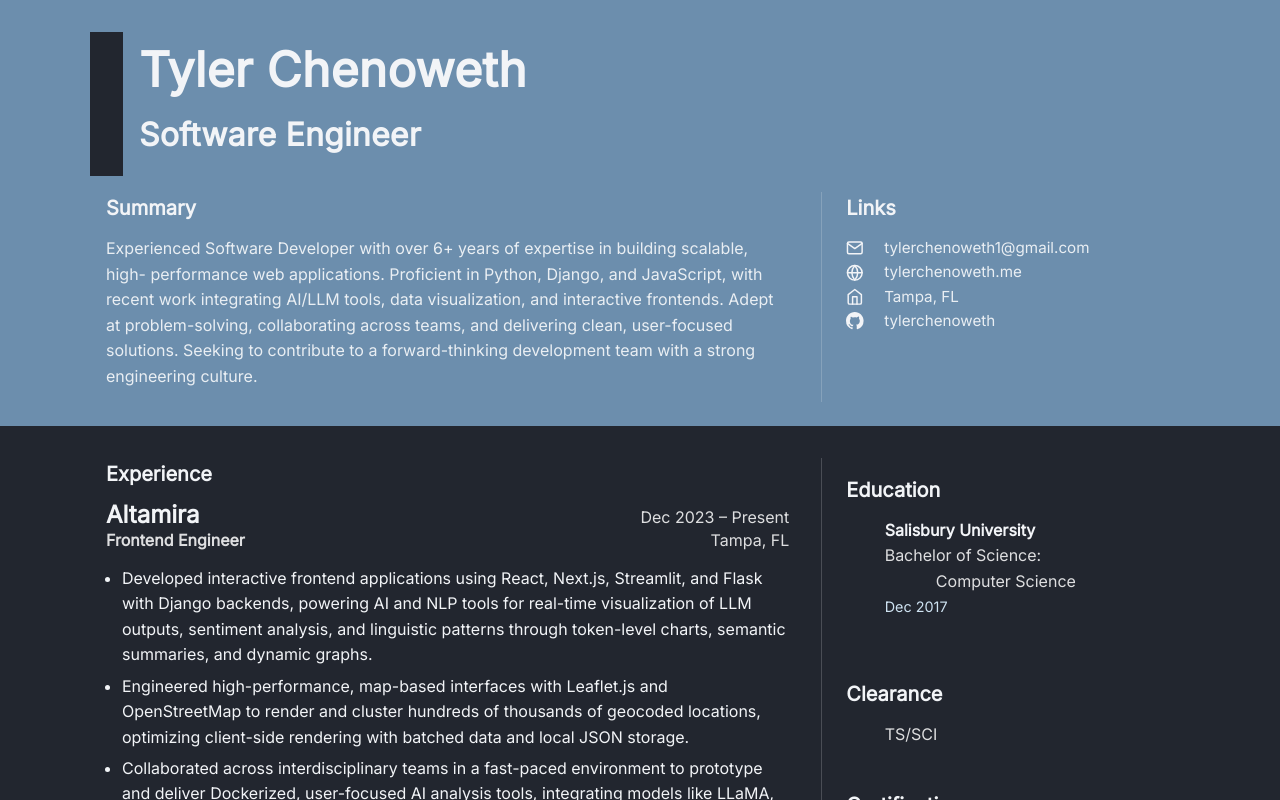
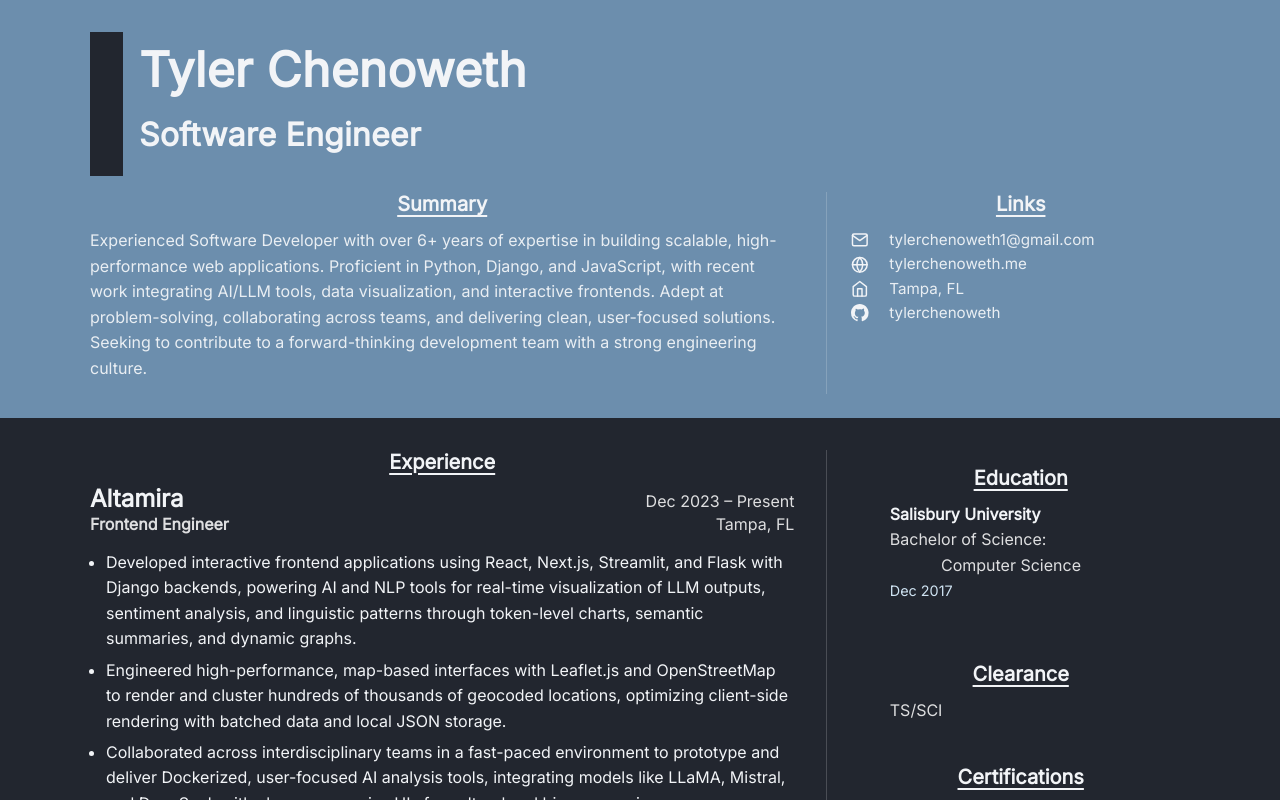
Before and after one commit to tylerchenoweth/Resume, a React (Create React App) app in the folder resume/: page / in a window 1280 px wide. Shown: the top 800 px of the page. Built offline with nearby package versions, Linux system fonts and the light colour scheme.

Commit message:
added classes for section titles

```diff
--- a/resume/src/App.css
+++ b/resume/src/App.css
@@ -40,7 +40,7 @@ a:hover { text-decoration: underline; }
   gap: var(--space-6);
   max-width: var(--maxw);
   margin: 0 auto;
-  padding: 0 var(--space-4);
+  /* padding: 0 var(--space-4); */
 }
 
 /* ---------- Header ---------- */
@@ -49,8 +49,6 @@ a:hover { text-decoration: underline; }
   color: var(--text);
   padding: var(--space-6) 0 var(--space-5);
 }
-
-
 
 .nameTitle {
   display: flex;
@@ -64,7 +62,6 @@ a:hover { text-decoration: underline; }
   width: 3%;
 }
 
-
 .name {
   max-width: var(--maxw);
   margin: 0 auto var(--space-4);
@@ -74,27 +71,29 @@ a:hover { text-decoration: underline; }
   font-size: 3rem;
   font-weight: 700;
   letter-spacing: 0.2px;
-
-
 }
 
 .jobTitle {
   max-width: var(--maxw);
-
   margin: 0 auto var(--space-4);
   padding: 0 var(--space-4);
   /* font-size: clamp(28px, 4vw, 34px); */
   font-size: 2rem;
   font-weight: 700;
   letter-spacing: 0.2px;
-
-
 }
 
+.sectionTitle {
+  font-size: 1.5rem;           /* pick the size you want for all four */
+  font-weight: 700;
+  line-height: 1.2;
+  text-align: center;
 
-
-
-
+  /* underline that looks nice */
+  text-decoration: underline;
+  text-underline-offset: 0.2em;
+  text-decoration-thickness: 2px;
+}
 
 /* Header columns: 66 / 34 split */
 .headerLeft  { flex: 0 1 66%; }
@@ -152,17 +151,13 @@ li { margin: 0 0 0.35rem 0; }
 .App-link { color: #61dafb; }
 
 /* ---------- Responsive ---------- */
-@media (max-width: 900px) {
+@media screen and (max-width: 900px) {
   .leftRight { flex-direction: column; }
   .headerRight, .mainRight {
     border-left: 0;
     padding-left: 0;
   }
 }
-
-
-
-
 
 /* Remove line from any headerRight by default */
 .App-header .headerRight {
@@ -176,9 +171,49 @@ li { margin: 0 0 0.35rem 0; }
   padding-left: var(--space-5);
 }
 
-@media (max-width: 900px) {
+@media screen and (max-width: 900px) {
   .App-header .leftRight > :nth-child(2) {
     border-left: 0;
     padding-left: 0;
   }
 }
+
+
+
+@media print {
+  /* 1) Let columns split across pages */
+  .leftRight,
+  .headerLeft, .headerRight,
+  .mainLeft, .mainRight {
+    break-inside: auto !important;
+    page-break-inside: auto !important;
+  }
+
+  /* Keep "avoid" ONLY on small/self-contained blocks */
+  .ExperienceBlock,
+  .SkillBlock,
+  .certItem,
+  .educationItem {
+    break-inside: avoid !important;
+    page-break-inside: avoid !important;
+  }
+
+  /* 2) Prevent headings from forcing weird breaks */
+  h1, h2, .sectionTitle, .title {
+    page-break-after: avoid !important;
+    page-break-inside: avoid !important;
+    margin-block-start: 0.3rem !important;
+    margin-block-end: 0.5rem !important;
+  }
+
+  /* 3) Compress header area so content fits on page 1 */
+  .App-header {
+    padding-top: 8mm !important;
+    padding-bottom: 6mm !important;
+  }
+  .nameTitle { margin-bottom: 6mm !important; }
+  .leftRight { gap: 8px !important; }        /* was fairly large on screen */
+
+  /* Optional: slightly tighter body spacing for print */
+  p, li { margin-bottom: 0.4rem !important; }
+}
```
